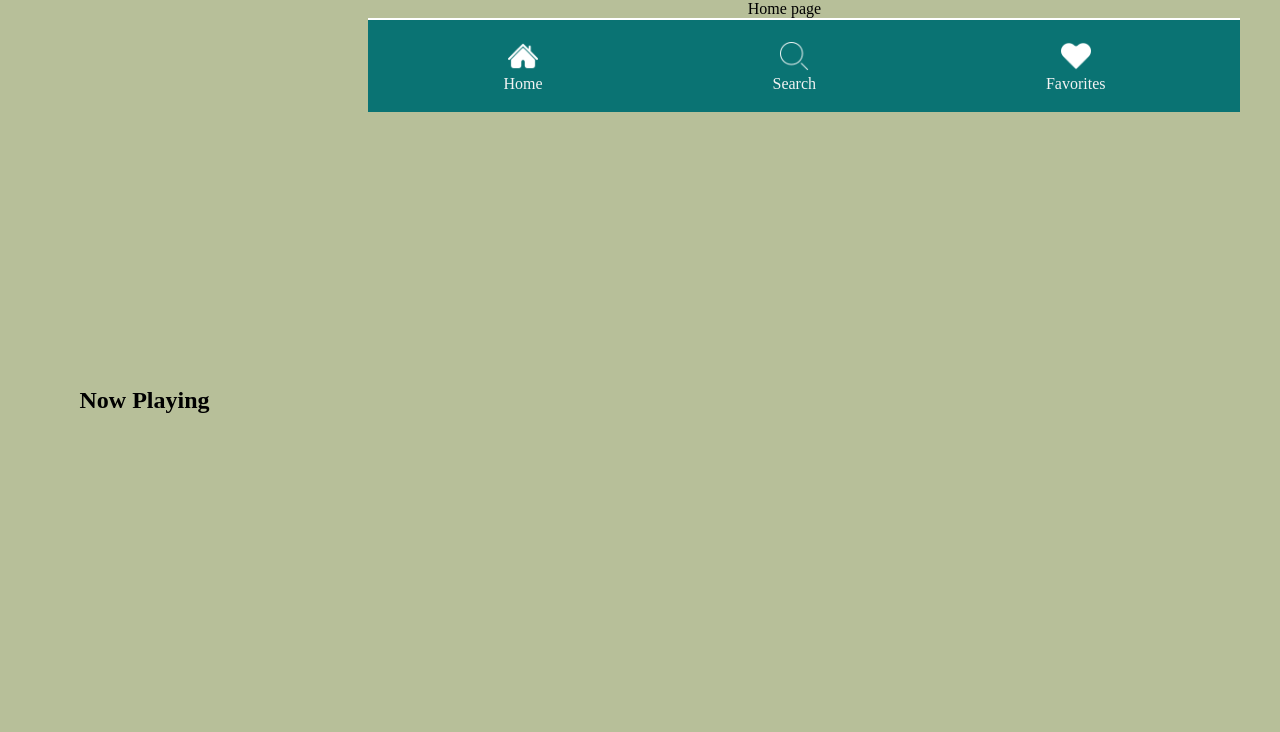
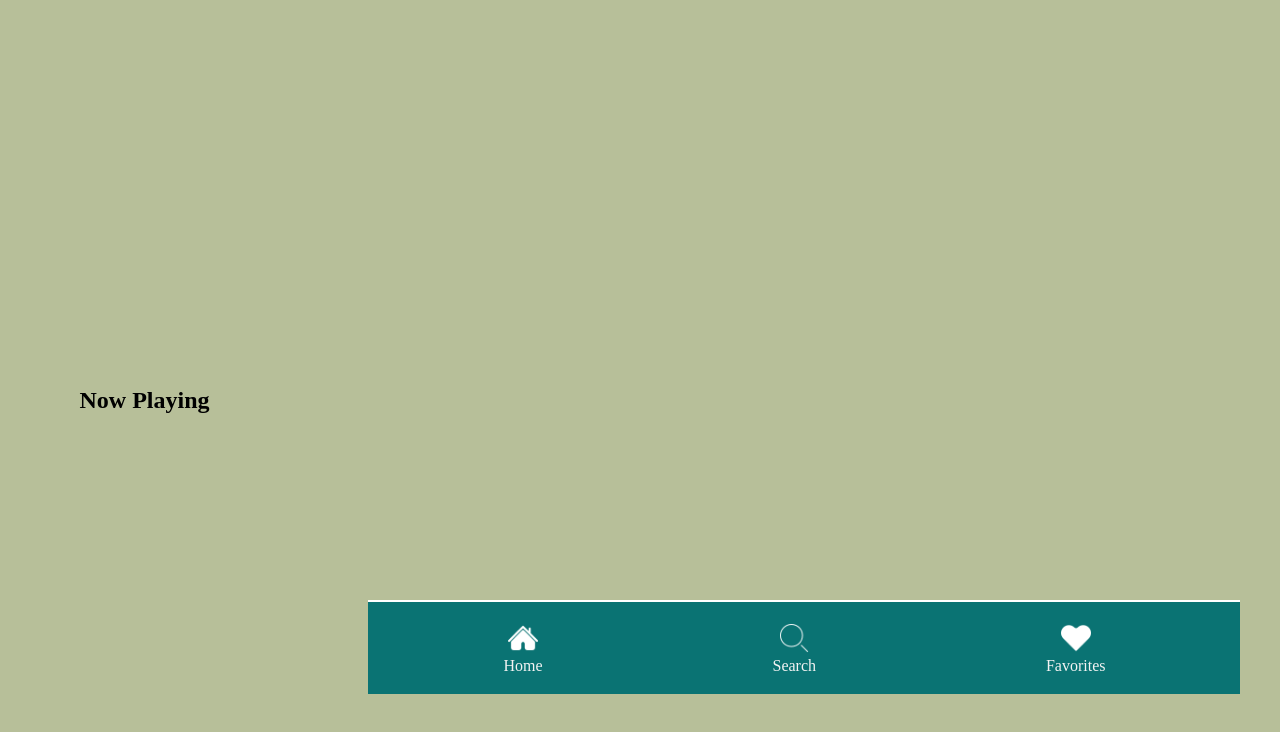
Before and after one commit to tol1kkk/Music-Player, a React (Vite) app: page / in a window 1280 px wide. Shown: the top 732 px of the page. Built offline with nearby package versions, Linux system fonts and the light colour scheme.

Commit message:
first style added

```diff
--- a/src/pages/Home.jsx
+++ b/src/pages/Home.jsx
@@ -1,7 +1,8 @@
+import "./home.css";
 export default function Home() {
   return (
-    <div>
-      Home page
+    <div className="home_container">
+
     </div>
   );
 }
--- a/src/pages/home.css
+++ b/src/pages/home.css
@@ -0,0 +1,5 @@
+.home_container{
+    height: 600px;
+    width: 100%;
+    background-color: #B7BF99;
+}
```
